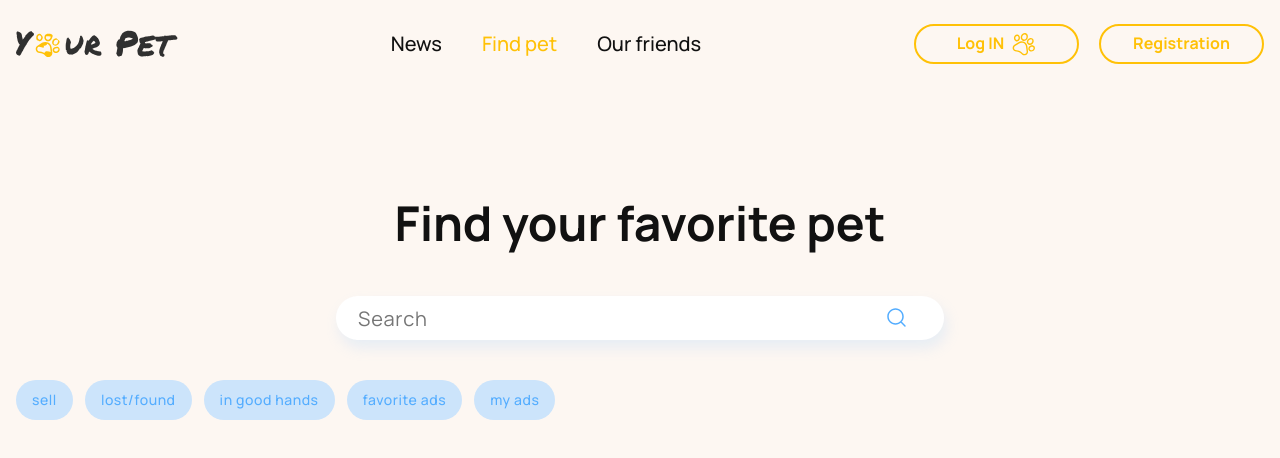
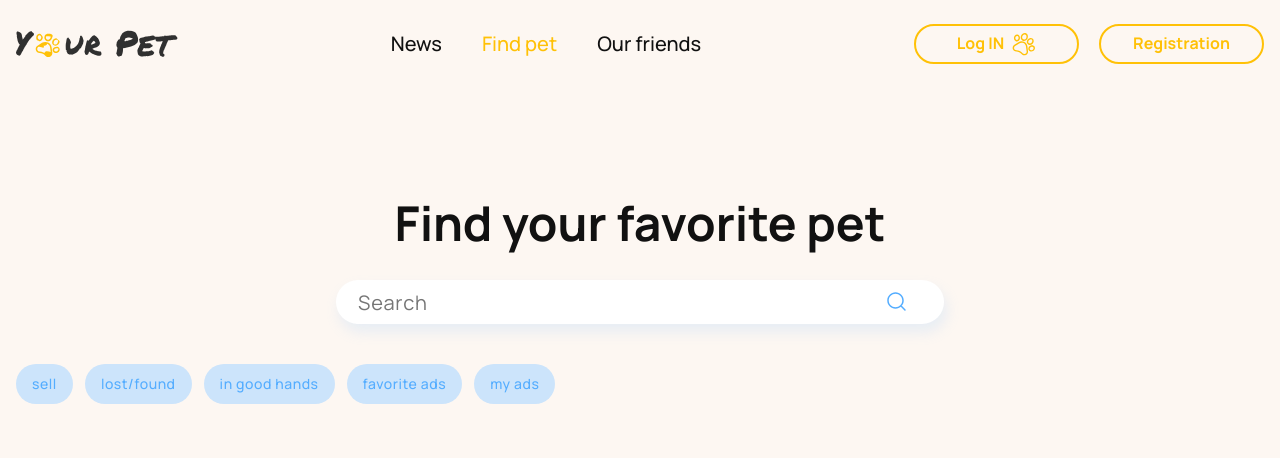
Before and after one commit to DenisTunyk/your-pet, a React (Create React App) app: page /your-pet/notices/1 in a window 1280 px wide. Shown: the top 458 px of the page. Built offline with nearby package versions, Linux system fonts and the light colour scheme.

Commit message:
fix style

```diff
--- a/src/components/NoticesSearch/NoticesSearch.styled.jsx
+++ b/src/components/NoticesSearch/NoticesSearch.styled.jsx
@@ -13,10 +13,11 @@ export const Form = styled.form`
   display: flex;
   overflow: hidden;
   padding-left: 20px;
+  margin: 0 auto;
+  margin-top: 24px;
 
   @media screen and (min-width: 768px) {
     width: 608px;
-    margin: 0 auto;
   }
 `;
 
--- /dev/null
+++ b/src/components/Title/Title.jsx
@@ -0,0 +1,5 @@
+import { Wrapper } from './Title.styled';
+
+export const Title = ({ children }) => {
+  return <Wrapper>{children}</Wrapper>;
+};
--- a/src/pages/NoticesPage/NoticesPage.styled.jsx
+++ b/src/components/Title/Title.styled.jsx
@@ -1,20 +1,14 @@
 import styled from 'styled-components';
 
-export const Container = styled('div')`
+export const Wrapper = styled('h2')`
   margin-top: 123px;
-  margin-bottom: 30px;
-`;
-
-export const Title = styled('h2')`
   font-size: 24px;
   line-height: 1.38;
   text-align: center;
   color: #111;
-  margin-bottom: 24px;
 
   @media screen and (min-width: 768px) {
     font-size: 48px;
     line-height: 1.38;
-    margin-bottom: 40px;
   }
 `;
--- a/src/pages/NoticesPage/NoticesPage.jsx
+++ b/src/pages/NoticesPage/NoticesPage.jsx
@@ -1,5 +1,5 @@
 import { NoticeSearch } from 'components/NoticesSearch/NoticesSearch';
-import { Container, Title } from './NoticesPage.styled';
+import { Title } from 'components/Title/Title';
 import React, { useState } from 'react';
 // import { NoticeCategoryList } from 'components/NoticesCategoriesList/NoticesCategoriesList';
 import { NoticesCategoriesNav } from 'components/NoticesCategoriesNav/NoticesCategoriesNav';
@@ -9,11 +9,11 @@ export const NoticesPage = () => {
   console.log(search);
 
   return (
-    <Container>
+    <>
       <Title>Find your favorite pet</Title>
       <NoticeSearch filterNotice={setSearch} />
       <NoticesCategoriesNav />
       {/* <NoticeCategoryList search={search} /> */}
-    </Container>
+    </>
   );
 };
```
